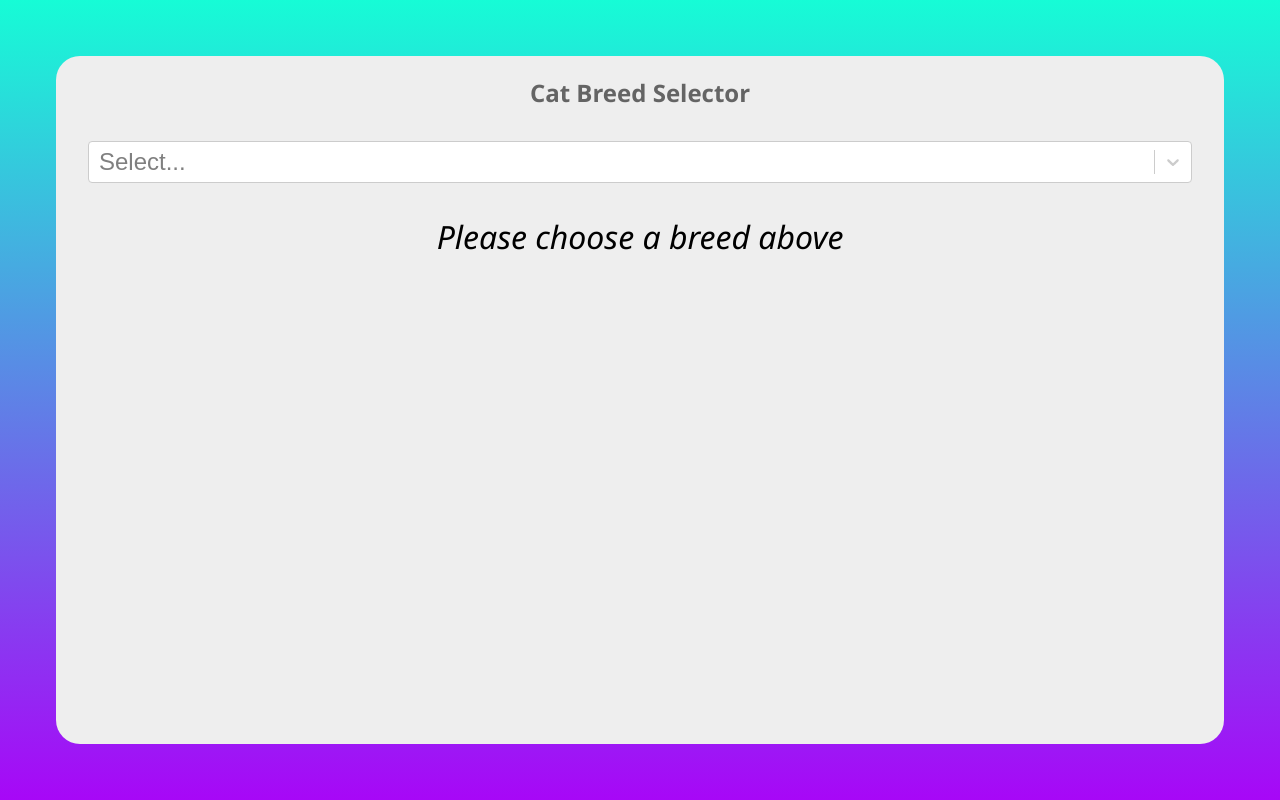
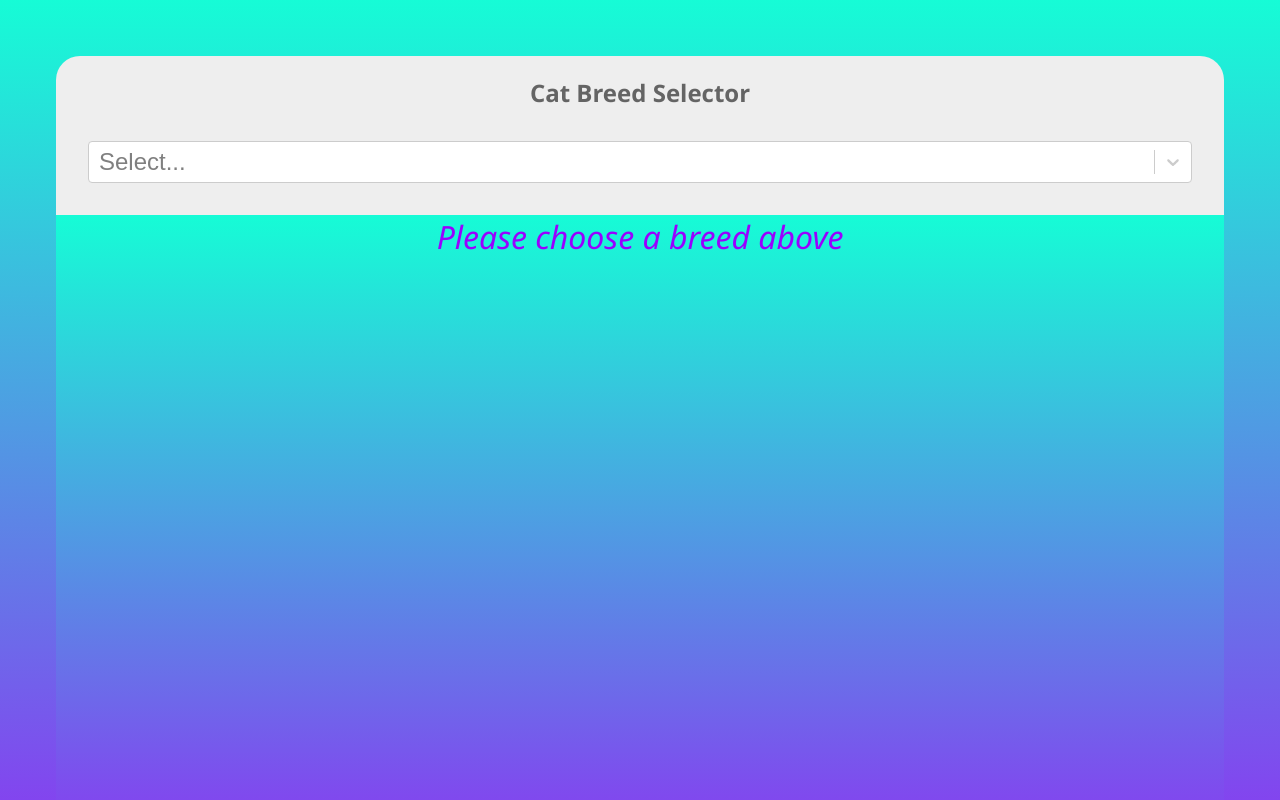
Before and after one commit to kalumshort/Cat_API, a React (Create React App) app: page / in a window 1280 px wide. Shown: the top 800 px of the page. Built offline with nearby package versions, Linux system fonts and the light colour scheme; no server answers.

Commit message:
small style changes

```diff
--- a/src/index.css
+++ b/src/index.css
@@ -3,7 +3,7 @@
   display: flex;
   flex-direction: column;
   font-family: Nunito, sans-serif;
-  height: 100vh;
+  /* height: 100vh; */
   margin: 0;
   padding: 0;
 }
@@ -12,7 +12,7 @@
   background-color: rgb(238, 238, 238) ;
   border-radius: 1.5rem;
   margin: 3.5rem;
-  height: 100vh;
+  /* height: 100vh; */
 }
 
 body {
@@ -82,9 +82,19 @@ code {
 	border-radius: 1.5rem;
 	border: 4px solid #9900ff
 }
+.no-cat-selected {
+	background: linear-gradient(#16fcd6, #a707f7);
+  /* display: flex; */
+  /* flex-direction: column; */
+  /* font-family: Nunito, sans-serif; */
+  height: 100vh;
+  margin: 0;
+  padding: 0;
+}
 .no-cat-header {
 	text-align: center;
 	font-family: 'Segoe UI', Tahoma, Geneva, Verdana, sans-serif;
 	font-style: italic;
 	font-weight: 300;
+	color: #9900ff
 }
```
